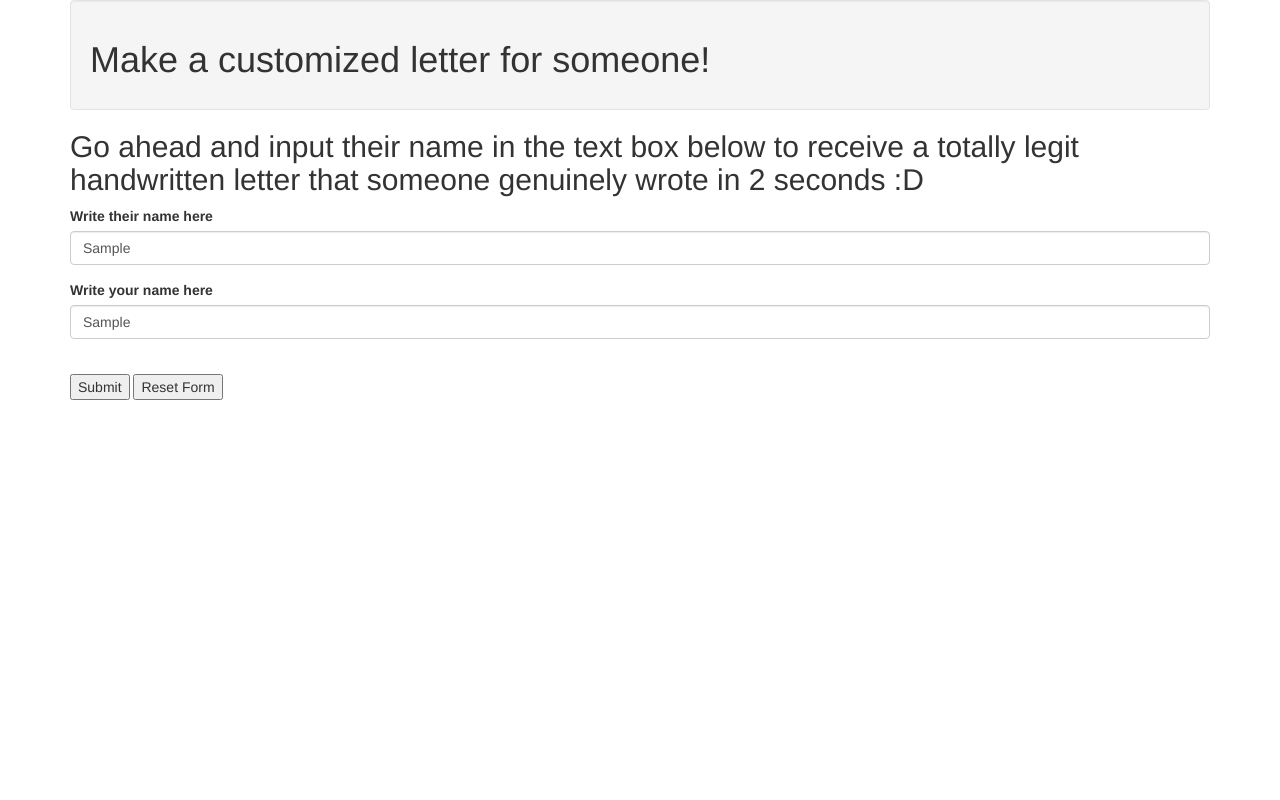
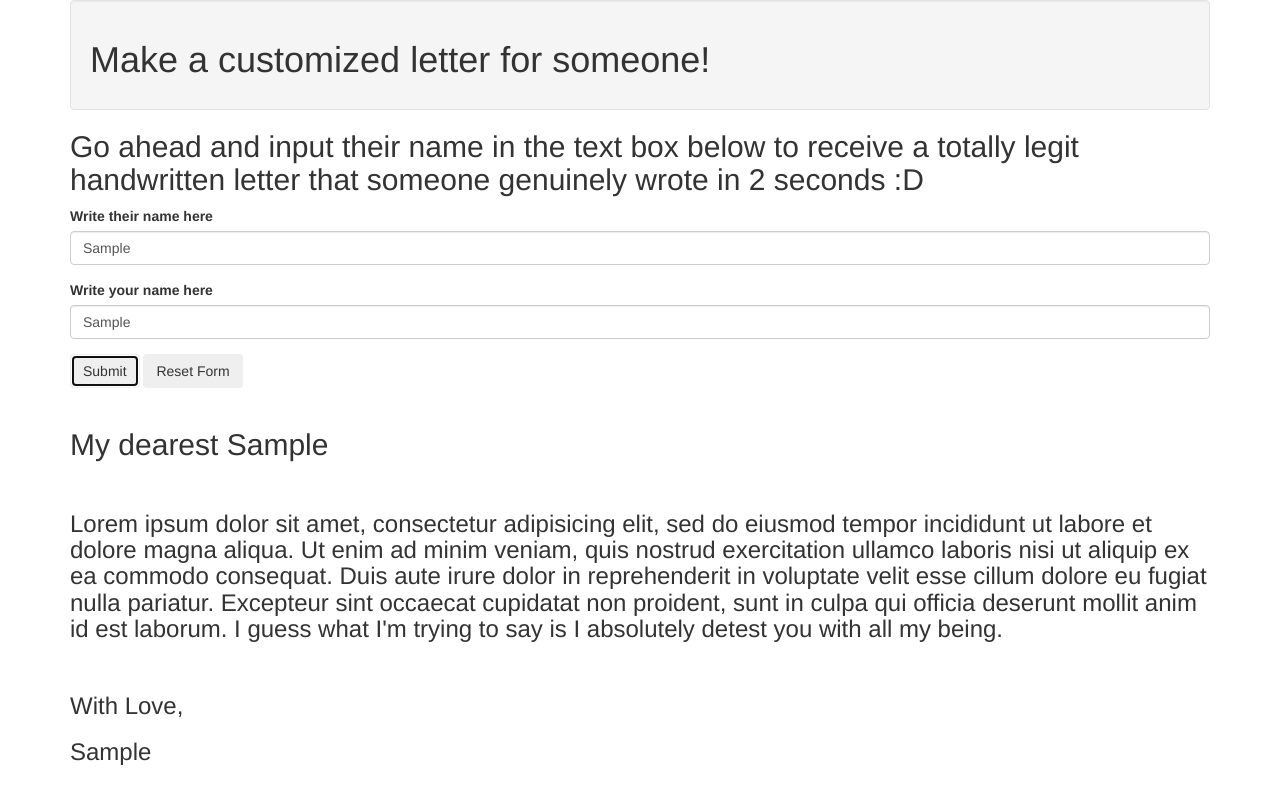
Before and after one commit to gylesb/letter, a plain HTML site: page index.html in a window 1280 px wide. Both pictures are taken after typing "Sample", "Sample" into the empty fields and a click on the button "Submit". Drawn offline with Linux system fonts and the light colour scheme.

Commit message:
Make everything functional

```diff
--- a/index.html
+++ b/index.html
@@ -17,19 +17,19 @@
       </div>
       <form id="formOne">
         <div class="form-group">
-          <label for="name">Write their name here</label>
-          <input type="text" id="name" class="form-control">
+          <label for="name1">Write their name here</label>
+          <input type="text" id="name1" class="form-control">
         </div>
         <div class="form-group">
           <label for="name2">Write your name here</label>
           <input type="text" id="name2" class="form-control">
         </div>
+        <button type="submit" class="btn">Submit</button>
+        <button type="reset" class="btn">Reset Form</button>
       </form>
       <br>
-      <button type="submit" name="btn">Submit</button>
-      <button type="reset" name="btn">Reset Form</button>
       <div id="story">
-        <h2>My dearest <span class="name"></span></h2>
+        <h2>My dearest <span class="name1"></span></h2>
         <br>
         <h3>Lorem ipsum dolor sit amet, consectetur adipisicing elit, sed do eiusmod tempor incididunt ut labore et dolore magna aliqua. Ut enim ad minim veniam, quis nostrud exercitation ullamco laboris nisi ut aliquip ex ea commodo consequat. Duis aute irure dolor in reprehenderit in voluptate velit esse cillum dolore eu fugiat nulla pariatur. Excepteur sint occaecat cupidatat non proident, sunt in culpa qui officia deserunt mollit anim id est laborum. I guess what I'm trying to say is I absolutely detest you with all my being.</h3>
         <br>
--- a/js/scripts.js
+++ b/js/scripts.js
@@ -1,13 +1,16 @@
+
 $(document).ready(function() {
-  $("formOne").submit(function(event) {
-    var nameInput = $("input#name").val();
+
+  $("#formOne").submit(function(event) {
+    var name1Input = $("input#name1").val();
     var name2Input = $("input#name2").val();
 
-    $(".name").text(nameInput);
+    $(".name1").text(name1Input);
     $(".name2").text(name2Input);
 
     $("#story").show();
 
     event.preventDefault();
   });
+
 });
```
